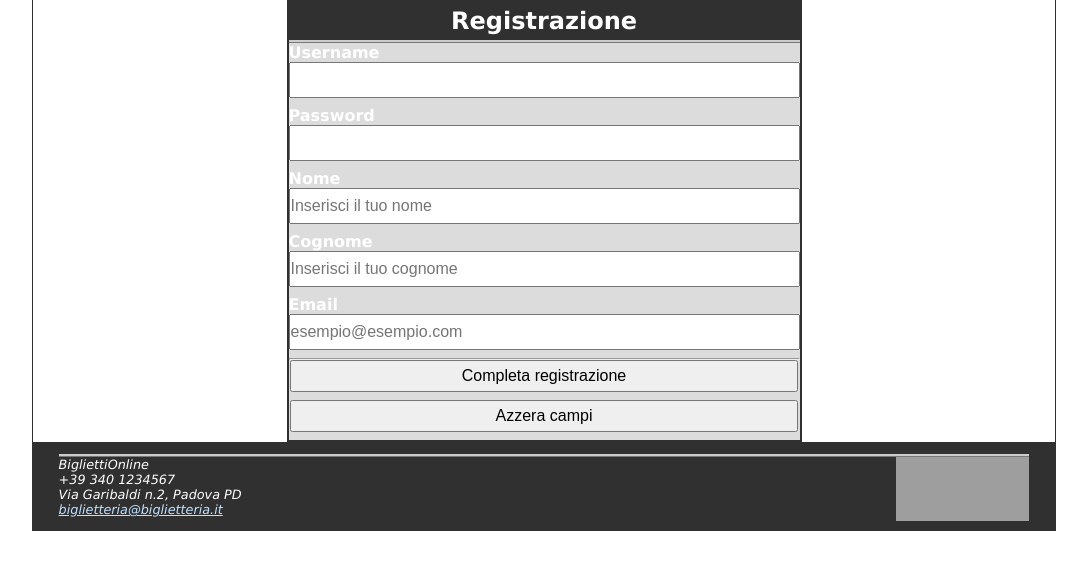
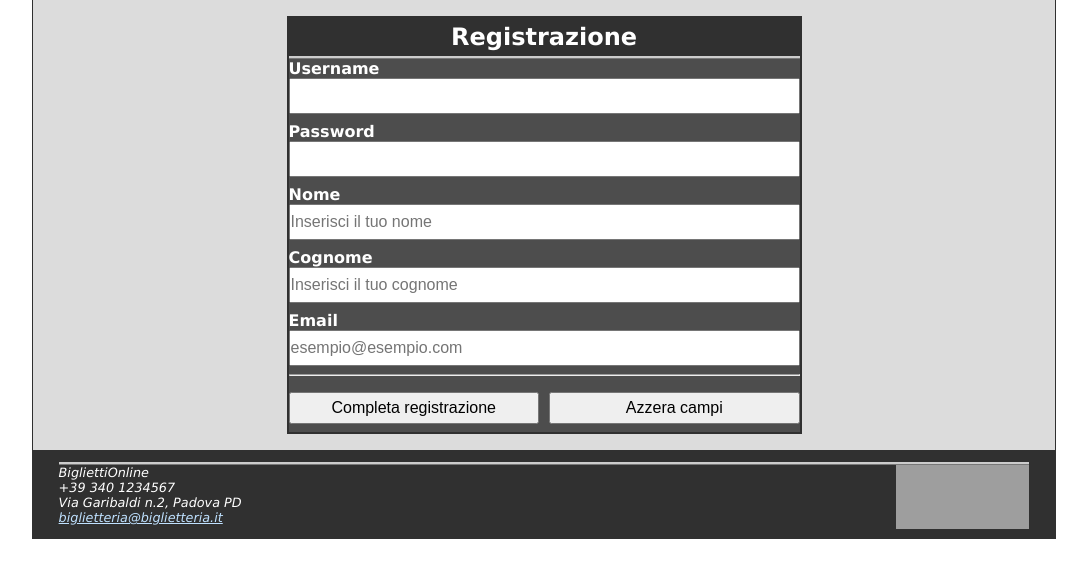
Before and after one commit to CristianMaschio/Progetto-TecWeb, a PHP site: page /registrazione.php in a window 1280 px wide. Shown: the part 65-643 px from the top of the page, without its empty margins (96-1183 px from the left). Run offline with PHP 8.4, Linux system fonts and the light colour scheme; grey boxes are pictures that could not be loaded.

Commit message:
Add css to registrazione_utente_luogo.php & registrazione.php

```diff
--- a/php/registrazione.php
+++ b/php/registrazione.php
@@ -31,7 +31,8 @@ tipo_r
 
   <?php echo consumeMessage(); ?>
 
-  <div id="content" class="box">
+  <div id="content" class="contentBox">
+      <div class="box">
           <h2>Registrazione</h2>
 
         <form action="registrazione_r.php" method="POST" name="form">
@@ -50,10 +51,12 @@ tipo_r
             <input id="email" type="email" name="email_r" placeholder="esempio@esempio.com" REQUIRED>
 
           <input type="hidden" name="tipo_r" value="U"><hr>
+            <div class="boxInline">
               <input type="submit" value="Completa registrazione">
-      <input type="reset" value="Azzera campi">
+              <input id="buttonRight" type="reset" value="Azzera campi">
+            </div>
         </form>
-
+      </div>
   </div>
 
   <footer>
```
Also changed, not shown: php/registrazione_utente_luogo.php (+9 -4 lines). Lines whose indentation alone changed are shown as unchanged.
